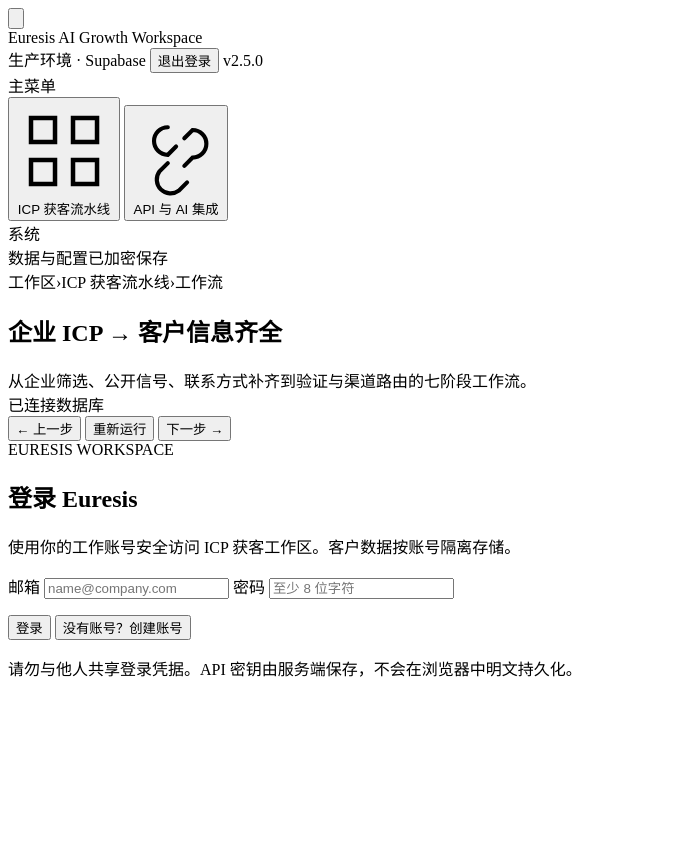
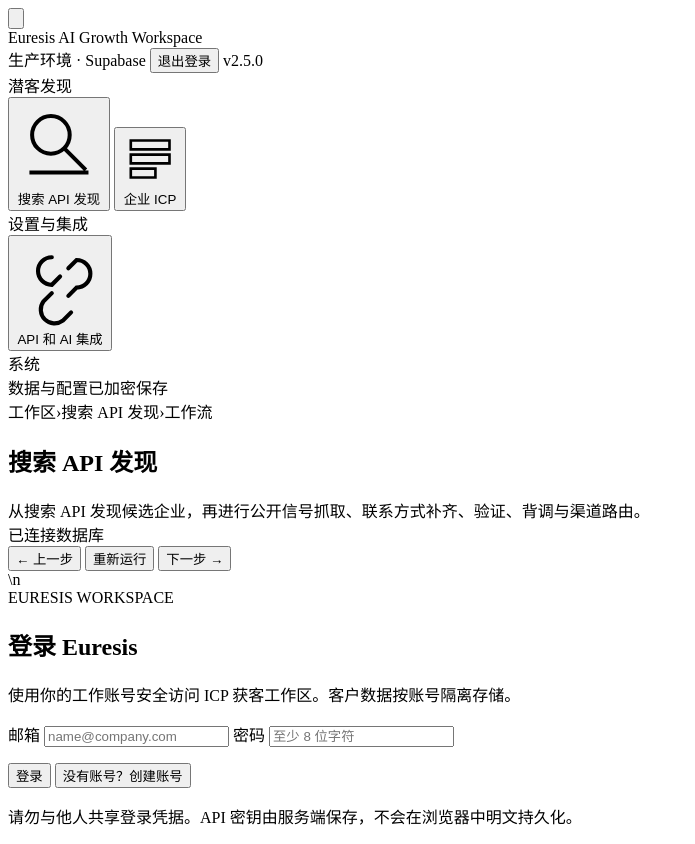
Before and after one commit to JackyCheungCode/Euresis, a website with bundled scripts: page icp-leadflow/index.html in a window 1280 px wide. Shown: the whole page, without its empty margins (0-695 px from the left). Before the commit the page ends 800 px from the top, so only its background shows below. Built offline with nearby package versions, Linux system fonts and the light colour scheme; a script that the page names is missing.

Commit message:
Restructure sidebar navigation and add standalone ICP page

```diff
--- a/icp-leadflow/index.html
+++ b/icp-leadflow/index.html
@@ -29,15 +29,24 @@
 
   <div class="app-shell" id="appShell">
     <aside class="side-nav" id="sideNav" aria-label="主导航">
-      <div class="nav-section-label">主菜单</div>
-      <button class="side-nav-item active" data-view="workflow" type="button">
-        <svg viewBox="0 0 32 32" aria-hidden="true"><path d="M5 6h8v8H5zM19 6h8v8h-8zM5 20h8v8H5zM19 20h8v8h-8z" fill="none" stroke="currentColor" stroke-width="1.5"/></svg>
-        <span>ICP 获客流水线</span>
-      </button>
-      <button class="side-nav-item" data-view="integrations" type="button">
-        <svg viewBox="0 0 32 32" aria-hidden="true"><path d="M13 7a5 5 0 0 0 0 10l3-3m3-3 3-3a5 5 0 0 1 0 10l-3 3m-6-1-3 3a5 5 0 0 0 7 7l3-3" fill="none" stroke="currentColor" stroke-width="1.5" stroke-linecap="round"/></svg>
-        <span>API 与 AI 集成</span>
-      </button>
+      <div class="nav-group">
+        <div class="nav-section-label">潜客发现</div>
+        <button class="side-nav-item active" data-view="workflow" type="button" aria-current="page">
+          <svg viewBox="0 0 32 32" aria-hidden="true"><circle cx="13" cy="13" r="7" fill="none" stroke="currentColor" stroke-width="1.5"/><path d="m18 18 8 8M5 27h22" fill="none" stroke="currentColor" stroke-width="1.5"/></svg>
+          <span>搜索 API 发现</span>
+        </button>
+        <button class="side-nav-item" data-view="icp" type="button">
+          <svg viewBox="0 0 32 32" aria-hidden="true"><path d="M5 6h22v5H5zM5 14h22v5H5zM5 22h14v5H5z" fill="none" stroke="currentColor" stroke-width="1.5"/></svg>
+          <span>企业 ICP</span>
+        </button>
+      </div>
+      <div class="nav-group">
+        <div class="nav-section-label">设置与集成</div>
+        <button class="side-nav-item" data-view="integrations" type="button">
+          <svg viewBox="0 0 32 32" aria-hidden="true"><path d="M13 7a5 5 0 0 0 0 10l3-3m3-3 3-3a5 5 0 0 1 0 10l-3 3m-6-1-3 3a5 5 0 0 0 7 7l3-3" fill="none" stroke="currentColor" stroke-width="1.5" stroke-linecap="round"/></svg>
+          <span>API 和 AI 集成</span>
+        </button>
+      </div>
       <div class="side-nav-footer">
         <div class="nav-section-label">系统</div>
         <div class="side-nav-note"><span class="status-dot"></span><span>数据与配置已加密保存</span></div>
@@ -47,9 +56,9 @@
     <div class="workspace" id="workspace">
       <section id="workflowView">
         <div class="page-header">
-          <div class="breadcrumb"><span>工作区</span><span>›</span><span>ICP 获客流水线</span><span>›</span><span class="current">工作流</span></div>
+          <div class="breadcrumb"><span>工作区</span><span>›</span><span>搜索 API 发现</span><span>›</span><span class="current">工作流</span></div>
           <div class="page-title-row">
-            <div><h1>企业 ICP → 客户信息齐全</h1><div class="subtitle">从企业筛选、公开信号、联系方式补齐到验证与渠道路由的七阶段工作流。</div></div>
+            <div><h1>搜索 API 发现</h1><div class="subtitle">从搜索 API 发现候选企业，再进行公开信号抓取、联系方式补齐、验证、背调与渠道路由。</div></div>
             <span class="cds-chip"><span class="status-dot"></span> 已连接数据库</span>
           </div>
         </div>
@@ -67,7 +76,7 @@
           </div>
         </main>
       </section>
-      <section id="integrationsView" hidden>
+      <section id="icpView" hidden>\n        <div class="page-header">\n          <div class="breadcrumb"><span>潜客发现</span><span>›</span><span class="current">企业 ICP</span></div>\n          <div class="page-title-row"><div><h1>企业 ICP</h1><div class="subtitle">定义理想客户画像，配置企业属性、决策角色、购买信号、商业匹配度与排除规则。</div></div><span class="cds-chip">独立配置页</span></div>\n        </div>\n        <main class="main"><div id="icpDefinitionContainer"></div></main>\n      </section>\n      <section id="integrationsView" hidden>
         <div class="page-header">
           <div class="breadcrumb"><span>系统设置</span><span>›</span><span class="current">API 与 AI 集成</span></div>
           <div class="page-title-row">
```
